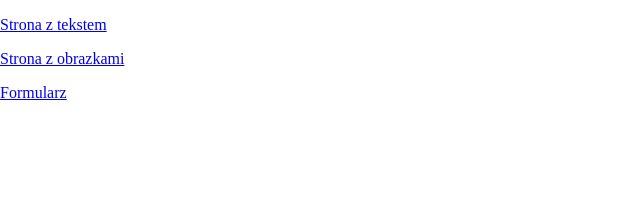
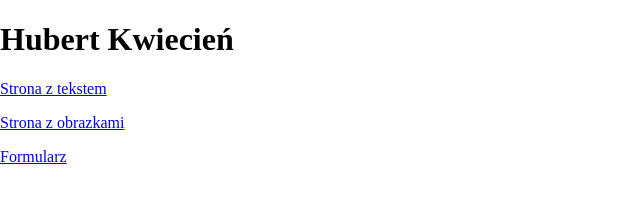
Before and after one commit to BartoszKunc/EaZZyHK.github.io, a plain HTML site: page index.html in a window 1280 px wide. Shown: the whole page, without its empty margins (0-640 px from the left). Drawn offline with Linux system fonts and the light colour scheme.

Commit message:
Update index.html

```diff
--- a/index.html
+++ b/index.html
@@ -16,7 +16,7 @@
 </head>
 
 <body>
-
+<h1>Hubert Kwiecień</h1>
     <p><a href="strona1.html">Strona z tekstem</a></p>
     <p><a href="strona2.html">Strona z obrazkami</a></p>
     <p><a href="strona3.html">Formularz</a></p>
```
